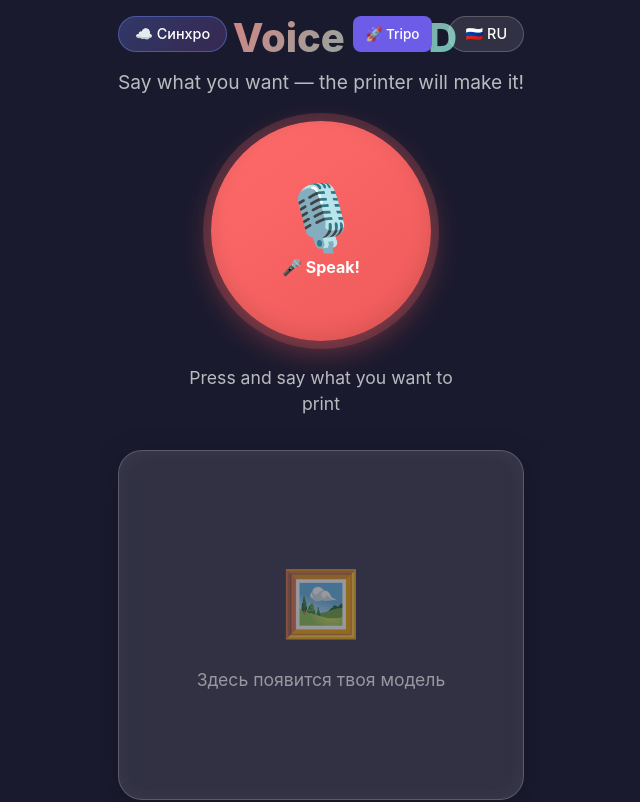
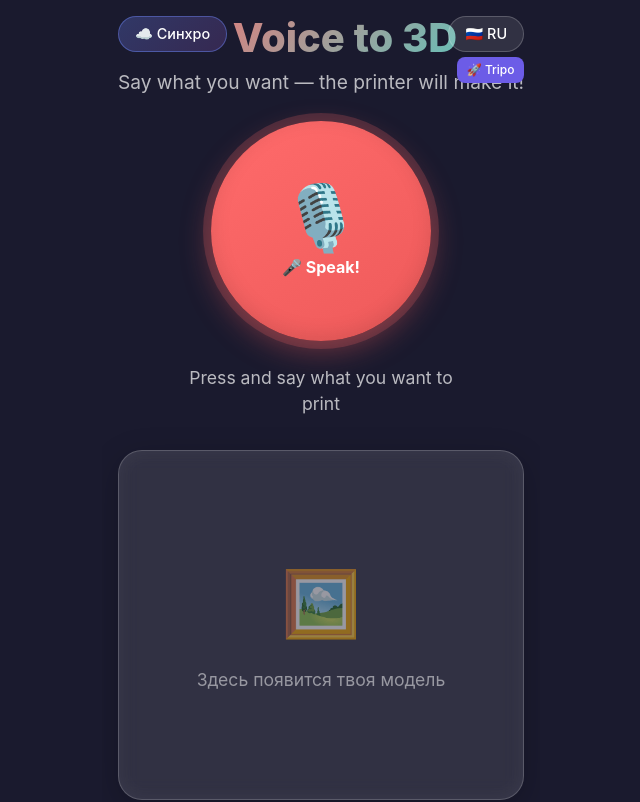
Before and after one commit to Arman11124/voice-to-matter, a React (Vite) app in the folder frontend/: page / in a window 1280 px wide. Shown: the top 802 px of the page, without its empty margins (319-959 px from the left). Built offline with nearby package versions, Linux system fonts and the light colour scheme; no server answers.

Commit message:
fix: move AI provider toggle below language button

```diff
--- a/frontend/src/App.tsx
+++ b/frontend/src/App.tsx
@@ -272,8 +272,11 @@ function App() {
         </button>
         <h1>{t('app.title')}</h1>
         <p>{t('app.subtitle')}</p>
-        <div className="header-buttons">
-          {/* AI Provider Toggle */}
+        <div className="header-buttons" style={{ display: 'flex', flexDirection: 'column', gap: '0.3rem', alignItems: 'flex-end' }}>
+          <button className="lang-toggle" onClick={toggleLanguage}>
+            {i18n.language === 'ru' ? '🇬🇧 EN' : '🇷🇺 RU'}
+          </button>
+          {/* AI Provider Toggle - below language */}
           <button
             className="ai-toggle"
             onClick={toggleAiProvider}
@@ -282,17 +285,13 @@ function App() {
               background: aiProvider === 'tripo' ? '#6c5ce7' : '#00b894',
               color: 'white',
               border: 'none',
-              padding: '0.4rem 0.8rem',
+              padding: '0.35rem 0.6rem',
               borderRadius: '8px',
-              fontSize: '0.85rem',
-              cursor: 'pointer',
-              marginRight: '0.5rem'
+              fontSize: '0.75rem',
+              cursor: 'pointer'
             }}
           >
             {aiProvider === 'tripo' ? '🚀 Tripo' : '🆓 Meshy'}
-          </button>
-          <button className="lang-toggle" onClick={toggleLanguage}>
-            {i18n.language === 'ru' ? '🇬🇧 EN' : '🇷🇺 RU'}
           </button>
         </div>
       </header>
```
